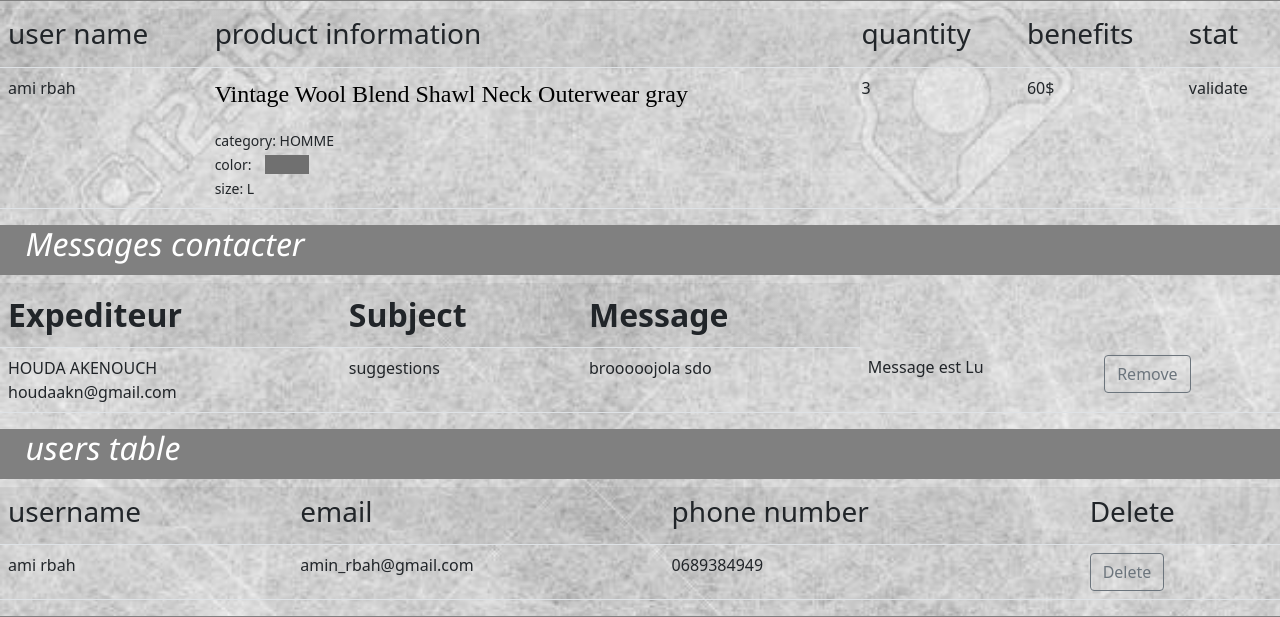
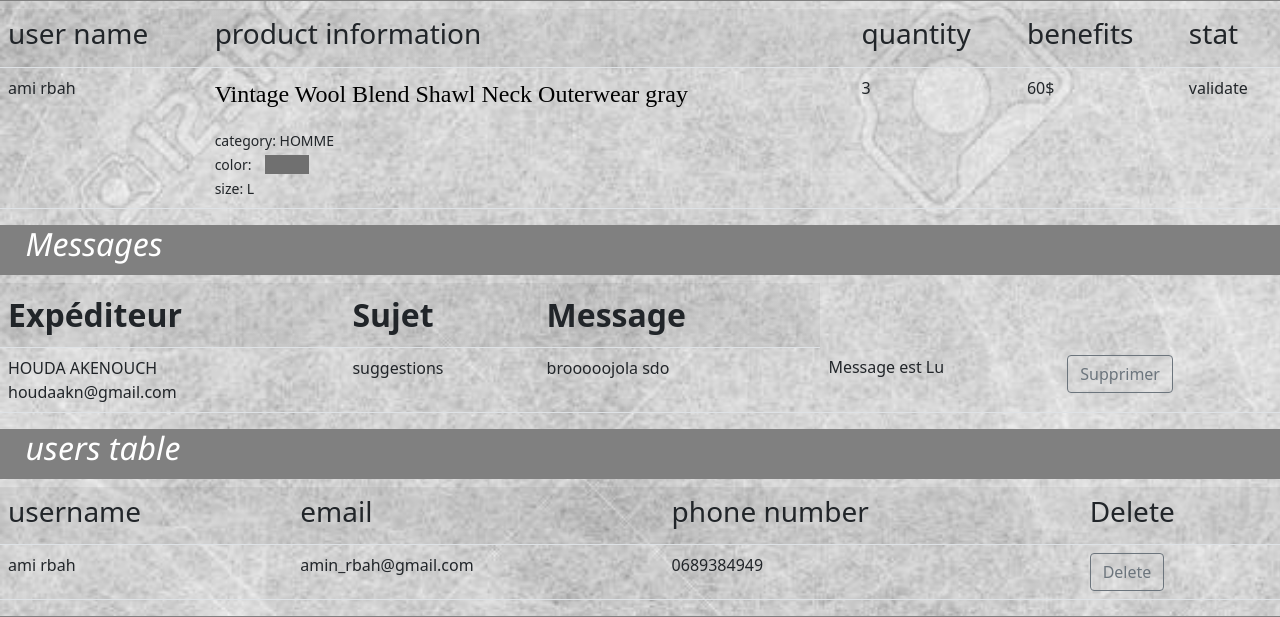
Before and after one commit to salima-2000/Site-e-commerce, a PHP site: page /shope_5/administration.php in a window 1280 px wide. Shown: the part 1600-2217 px from the top of the page. Run offline with PHP 8.4, Linux system fonts and the light colour scheme; data comes from the database, SQL or seed files in the repository; data that the repository does not hold is empty; some libraries are stand-ins or nearby versions.

Commit message:
Update administration_contact_us.php

```diff
--- a/shope_5/administration_contact_us.php
+++ b/shope_5/administration_contact_us.php
@@ -1,12 +1,12 @@
 
   <div class = "fluid-container background-h2">
-    <h2>Messages contacter</h2>
+    <h2>Messages</h2>
   </div>
 
         <table class="table table-striped" align="center">
                     <tr style="font-size:200%;">
-                        <th> Expediteur</th>
-                         <th>Subject</th>
+                        <th> Expéditeur</th>
+                         <th>Sujet</th>
                          <th>Message</th>
 
                      </tr>
@@ -47,7 +47,7 @@
                 echo $contact_etat ; }
                 ?>
                 </td>
-                <td><button class="btn btn-outline-secondary" value="<?php echo $ide ?>" onclick="remove_message(this.value)">Remove</button></td>
+                <td><button class="btn btn-outline-secondary" value="<?php echo $ide ?>" onclick="remove_message(this.value)">Supprimer</button></td>
               </tr>
 
 
```
